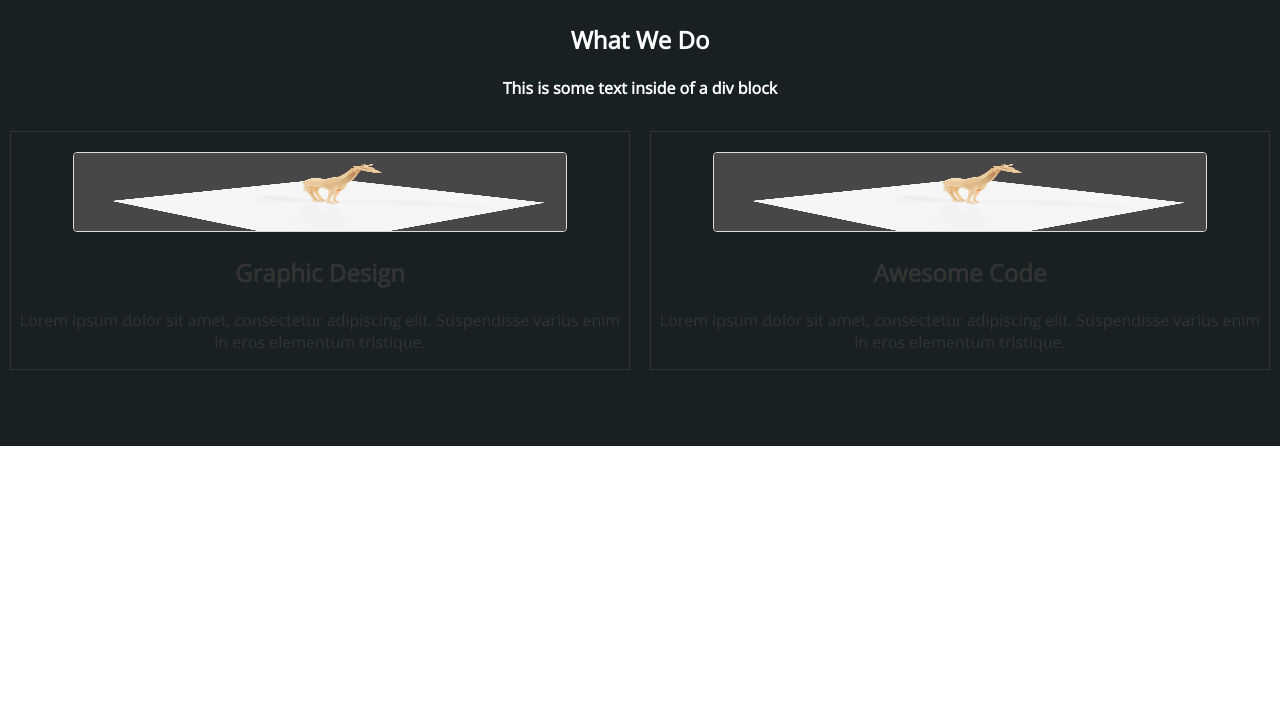
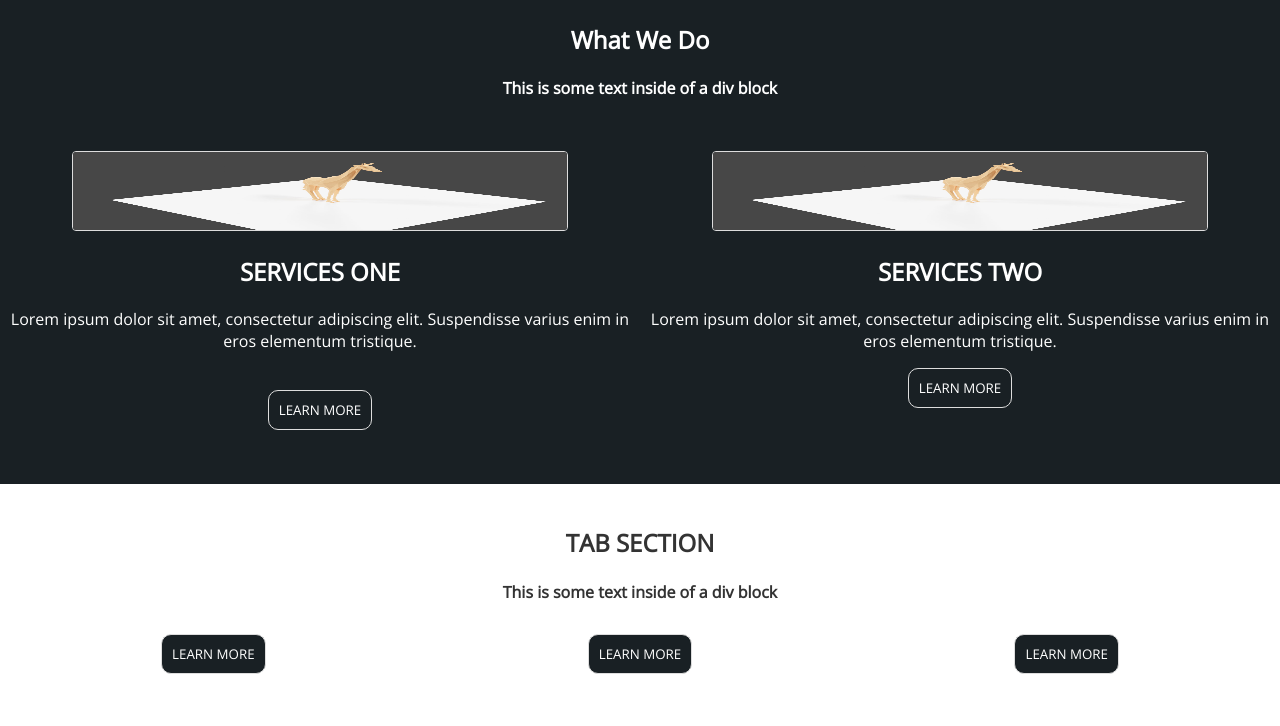
Before and after one commit to gary909/business-website, a plain HTML site: page index.html in a window 1280 px wide. Shown: the part 1280-2006 px from the top of the page. Before the commit the page ends 1726 px from the top, so only its background shows below. Drawn offline with nearby package versions, Linux system fonts and the light colour scheme; grey boxes are pictures that could not be loaded.

Commit message:
more updates

```diff
--- a/index.css
+++ b/index.css
@@ -118,11 +118,24 @@
       .flex-grid {
         display: flex;
       }
+
+      .flex-grid1 {
+        display: flex;
+        justify-content: center;
+      }
+
+
       .col {
         flex: 1;
         color: #333;
         text-align: center;
         border: 1px solid #333;
+        Margin: 10px;
+      }
+
+      .col1 {
+        flex: 1;
+        text-align: center;
         Margin: 10px;
       }
 
@@ -155,7 +168,35 @@
       color: white;
     }
 
+    .centerText {
+      text-align: center;
+    }
+
       /*2nd column*/
     .twoGrid {
       background-color: #192024;
     }
+
+    .whiteText {
+      color: white;
+    }
+
+    .button {
+      border: 1px solid #ddd;
+      background-color: #192024;
+      color: white;
+      padding: 10px;
+      font-family: 'Open Sans', sans-serif;
+      border-radius: 10px;
+    }
+
+    /*3rd column*/
+    .thirdGrid {
+     background-color: #e3e7e9;
+    }
+
+    /*4th column*/
+    .forthGrid {
+      background-color: #4c4e4e;
+      color: white;
+     }
--- a/index.html
+++ b/index.html
@@ -66,23 +66,72 @@
           <h4>This is some text inside of a div block</h4>
         </div>
         <div class="flex-grid">
-          <div class="col">
+          <div class="col1">
             <img src="./images/giraffe_webReady.jpg" alt="icon image" height="80px" width="80%">
-            <h2>Graphic Design</h2>
-            <p>Lorem ipsum dolor sit amet, consectetur adipiscing elit. Suspendisse varius enim in eros elementum tristique.</p>
+            <h2 class="whiteText">SERVICES ONE</h2>
+            <p class="whiteText">Lorem ipsum dolor sit amet, consectetur adipiscing elit. Suspendisse varius enim in eros elementum tristique.</p>
+            <br>
+            <button type="button" class="button">LEARN MORE</button>
           </div>
-        <div class="col">
+        <div class="col1">
           <img src="./images/giraffe_webReady.jpg" alt="icon image" height="80px" width="80%">
-          <h2>Awesome Code</h2>
-          <p>Lorem ipsum dolor sit amet, consectetur adipiscing elit. Suspendisse varius enim in eros elementum tristique.</p>
+          <h2 class="whiteText">SERVICES TWO</h2>
+          <p class="whiteText">Lorem ipsum dolor sit amet, consectetur adipiscing elit. Suspendisse varius enim in eros elementum tristique.</p>
+          <button type="button" class="button">LEARN MORE</button>
         </div>
       </div>
       <br>
         <br>
+
+    </div>
+
+    <div class="introText">
+      <br>
+      <h2>TAB SECTION</h2>
+      <h4>This is some text inside of a div block</h4>
+    </div>
+
+    <div>
+      <div class="flex-grid1">
+          <div class="col1">
+            <button type="button" class="button">LEARN MORE</button>
+          </div>
+        <div class="col1">
+          <button type="button" class="button">LEARN MORE</button>
+        </div>
+        <div class="col1">
+          <button type="button" class="button">LEARN MORE</button>
+        </div>
+      </div>
+      <br>
+
+    </div>
+
+    <img src="./images/Gpig.png" alt="Guinea Pig Image" class="reponsiveMainImage" >
+
+    <div class="introText">
+      <br>
+      <h2>HEADING</h2>
+      <p>Lorem ipsum dolor sit amet, consectetur adipiscing elit. Suspendisse varius enim in eros elementum tristique.
+        Duis cursus, mi quis viverra ornare, eros dolor interdum nulla, ut commodo diam libero vitae erat.
+        Aenean faucibus nibh et justo cursus id rutrum lorem imperdiet. Nunc ut sem vitae risus tristique posuere.</p>
+        <br>
         <br>
     </div>
 
+    <div class="thirdGrid">
+      <br>
+      <p>Lorem ipsum dolor sit amet, consectetur adipiscing elit. Suspendisse varius enim in eros elementum tristique.
+        Duis cursus, mi quis viverra ornare, eros dolor interdum nulla, ut commodo diam libero vitae erat.
+        Aenean faucibus nibh et justo cursus id rutrum lorem imperdiet. Nunc ut sem vitae risus tristique posuere.</p>
+        <br>
+    </div>
 
+    <div class="forthGrid">
+      <br>
+      <p class="centerText">NO COPYRIGHT 2020</p>
+      <br>
+    </div>
 
     </body>
 </html>
```
Also changed, not shown: 1 other file.
